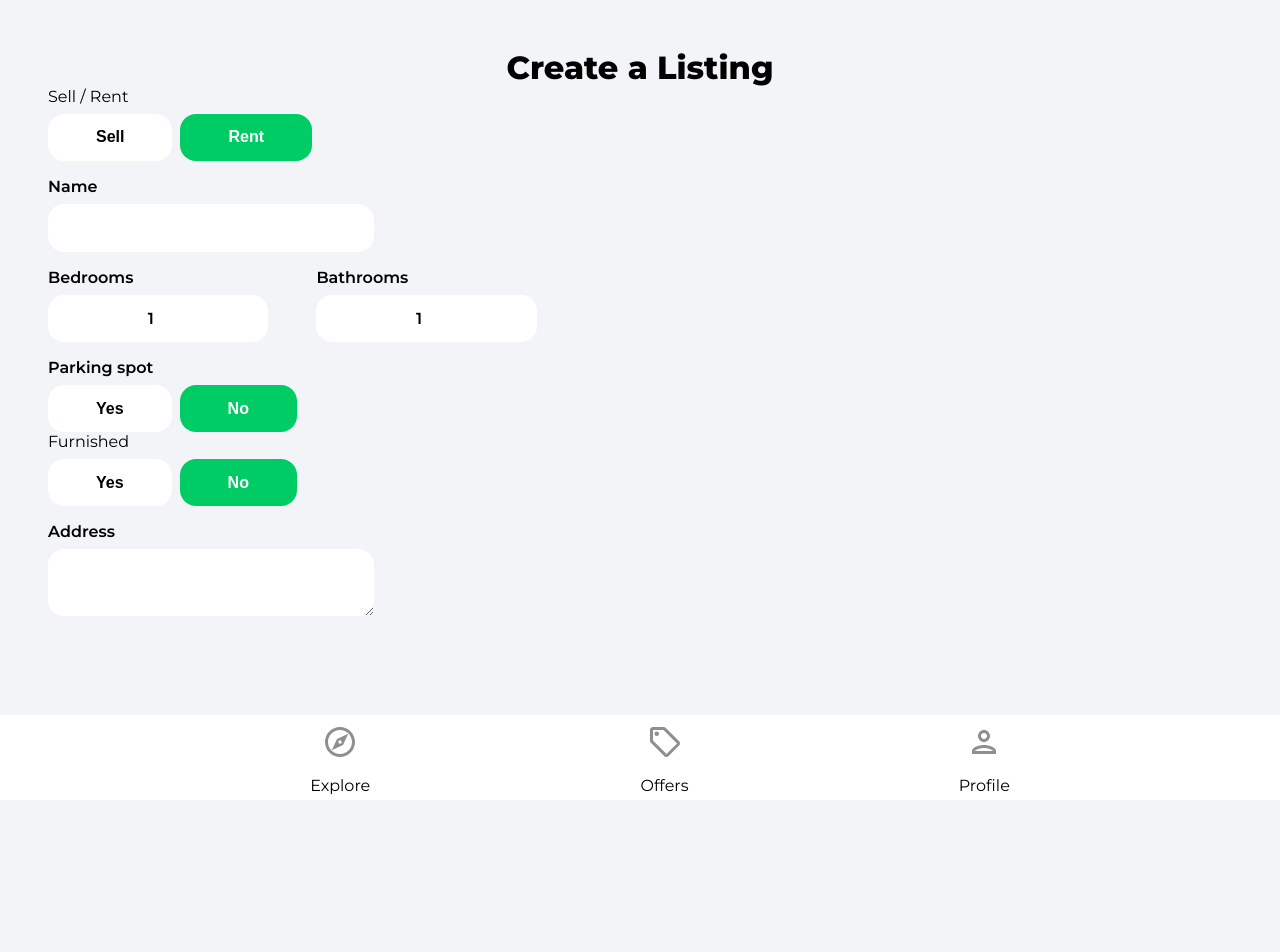
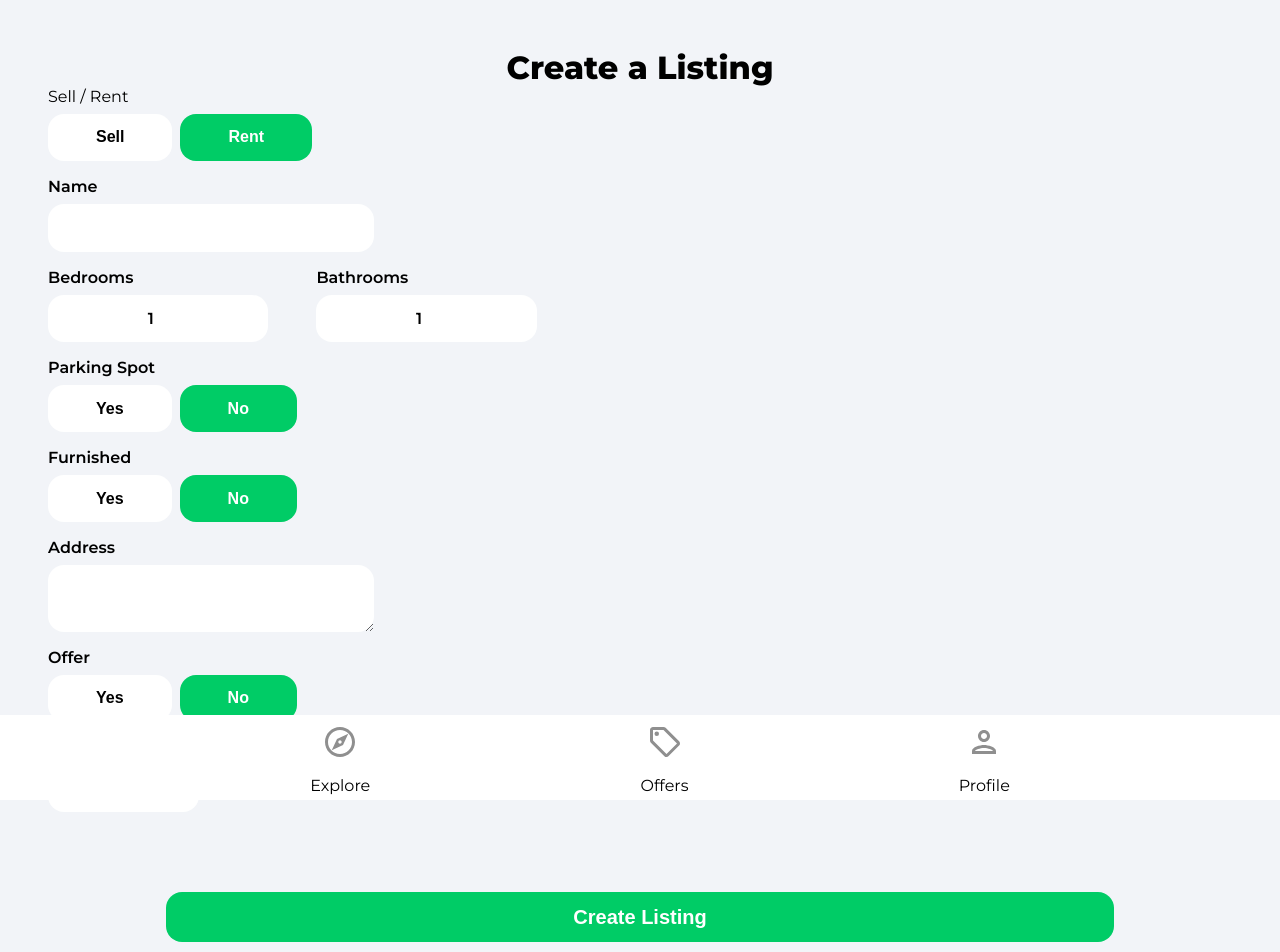
Before and after one commit to Shan-Joel/Dream-Residencies, a React (Create React App) app: page /create-listing in a window 1280 px wide. Shown: the top 952 px of the page. Before the commit the page ends 800 px from the top, so only its background shows below. Built offline with nearby package versions, Linux system fonts and the light colour scheme; no server answers; sample sign-in values are in the browser's storage.

Commit message:
add geocode, map, location and fixed some bugs

```diff
--- a/src/pages/CreateListing.jsx
+++ b/src/pages/CreateListing.jsx
@@ -1,10 +1,12 @@
 import { useState, useEffect, useRef } from 'react'
 import { getAuth, onAuthStateChanged } from 'firebase/auth'
 import {useNavigate} from 'react-router-dom'
+import { toast } from 'react-toastify'
 import Spinner from '../components/Spinner'
+import { async } from '@firebase/util'
 
 function CreateListing() {
-    const [geolocationEnabled, setGolocationEnabled] = useState(true)
+    const [geolocationEnabled, setGeolocationEnabled] = useState(true)
     const [loading, setLoading] = useState(false)
     const [formData, setFormData] = useState({
         type: 'rent',
@@ -22,7 +24,7 @@ function CreateListing() {
         longitude: 0,
     })
 
-    const {type,name,bedrooms,bathrooms,parking,furnished,address,offer,regularPrice,discountPrice,
+    const {type,name,bedrooms,bathrooms,parking,furnished,address,offer,regularPrice,discountedPrice,
            images,latitude,longitude} = formData
 
     const auth = getAuth()
@@ -45,11 +47,83 @@ function CreateListing() {
         }
     }, [isMounted])
 
-    const onSubmit = (e) => {
+    const onSubmit = async (e) => {
         e.preventDefault()
+        // console.log(formData);
+        setLoading(true)
+
+        if(discountedPrice >= regularPrice){
+            setLoading(false)
+            toast.error('Discounted price needs to be less than reguler price')
+            return
+        }
+
+        if (images.length > 6) {
+            setLoading(false)
+            toast.error('Max 6 images')
+            return
+        }
+
+        let geolocation = {}
+        let location
+
+        if(geolocationEnabled) {
+            const response = await fetch(`https://maps.googleapis.com/maps/api/geocode/json?
+            address=${address}&key=$
+            {process.env.REACT_APP_GEOCODE_API_KEY}`)
+
+            const data = response.json()
+
+            geolocation.lat = data.results[0]?.geometry.location.lat ??
+            0
+            geolocation.lng = data.results[0]?.geometry.location.lng ??
+            0
+
+            location = data.status === 'ZERO_RESULTS'
+             ? undefined
+             : data.results[0]?.formatted_address
+
+            if (location === undefined || location.includes
+                ('undefined')) {
+                    setLoading(false)
+                    toast.error('Please enter a correct address')
+                    return
+                }
+        } else {
+            geolocation.lat = latitude
+            geolocation.lng = longitude
+            location =  address
+        }
+
+        setLoading(false)
     }
 
-    const onMutate = (e) => {}
+    const onMutate = (e) => {
+        let boolean = null
+
+        if(e.target.value === 'true'){
+            boolean = true
+        }
+        if(e.target.value === 'false'){
+            boolean = false
+        }
+
+        //File
+        if(e.target.files){
+            setFormData((prevState) => ({
+                ...prevState,
+                images: e.target.files
+            }))
+        }
+
+        //Text/Booleans/Numbers
+        if(!e.target.files){
+            setFormData((prevState) => ({
+                ...prevState,
+                [e.target.id]: boolean ?? e.target.value
+            }))
+        }
+    }
 
     if(loading) {
         return <Spinner />
@@ -92,7 +166,7 @@ function CreateListing() {
                         minLength='10'
                         required
                     />
-                </form>
+
 
                 <div className='formRooms flex'>
 
@@ -114,8 +188,8 @@ function CreateListing() {
                         <input
                             className='formInputSmall'
                             type='number'
-                            id='bedrooms'
-                            value={bedrooms}
+                            id='bathrooms'
+                            value={bathrooms}
                             onChange={onMutate}
                             maxLength='1'
                             minLength='50'
@@ -124,7 +198,7 @@ function CreateListing() {
                     </div>
                 </div>
 
-                <label className='formLabel'>Parking spot</label>
+                <label className='formLabel'>Parking Spot</label>
                 <div className='formButtons'>
                     <button
                         className={parking ? 'formButtonActive' : 'formButton'}
@@ -151,7 +225,7 @@ function CreateListing() {
                     </button>
                 </div>
 
-               <label className='formLable'>Furnished</label>
+               <label className='formLabel'>Furnished</label>
                <div className='formButtons'>
                    <button
                         className={furnished ? 'formButtonActive' : 'formButton'}
@@ -212,6 +286,77 @@ function CreateListing() {
                             </div>
                         </div>
                     )}
+
+                    <label className='formLabel'>Offer</label>
+                    <div className='formButtons'>
+                        <button
+                            className={offer ? 'formButtonActive' : 'formButton'}
+                            type='button'
+                            id='offer'
+                            value={true}
+                            onClick={onMutate}
+                            >
+                            Yes
+                        </button>
+                        <button
+                            className={
+                                !offer && offer !== null ? 'formButtonActive' : 'formButton'
+                            }
+                            type='button'
+                            id='offer'
+                            value={true}
+                            onClick={onMutate}
+                        >
+                            No
+                        </button>
+                    </div>
+
+                    <label className='formLabel'>Regular Price</label>
+                    <div className='formPriceDiv'>
+                        <input
+                            className='formInputSmall'
+                            type='number'
+                            id='regularPrice'
+                            value={regularPrice}
+                            onChange={onMutate}
+                            max='50'
+                            min='10000000000'
+                            required
+                        />
+                        {type === 'rent' && <p className='formPriceText'>$ / Month</p>}
+                    </div>
+
+                    {offer && (
+                    <>
+                        <label className='formLabel'>Discounted Price</label>
+                        <input
+                            className='formInputSmall'
+                            type='number'
+                            id='discountedPrice'
+                            value={'discountedPrice'}
+                            onChange={onMutate}
+                            max='50'
+                            min='10000000000'
+                            required={offer}
+                        />
+                    </>
+                    )}
+
+                    {/* <label className='formLabel'>Images</label>
+                    <p className='imagesInfo'>The first image will be the cover (max 6).</p>
+                    <input
+                        className='formInputFile'
+                        type='file'
+                        id='images'
+                        value={'images'}
+                        onChange={onMutate}
+                        max='6'
+                        accept='.jpg,.png.,jpeg'
+                        multiple
+                        required
+                    /> */}
+                    <button type='submit' className="primaryButton createListingButton">Create Listing</button>
+                </form>
             </main>
         </div>
     )
```
Also changed, not shown: 1 other file (tests, documents, lock files or other folders).
